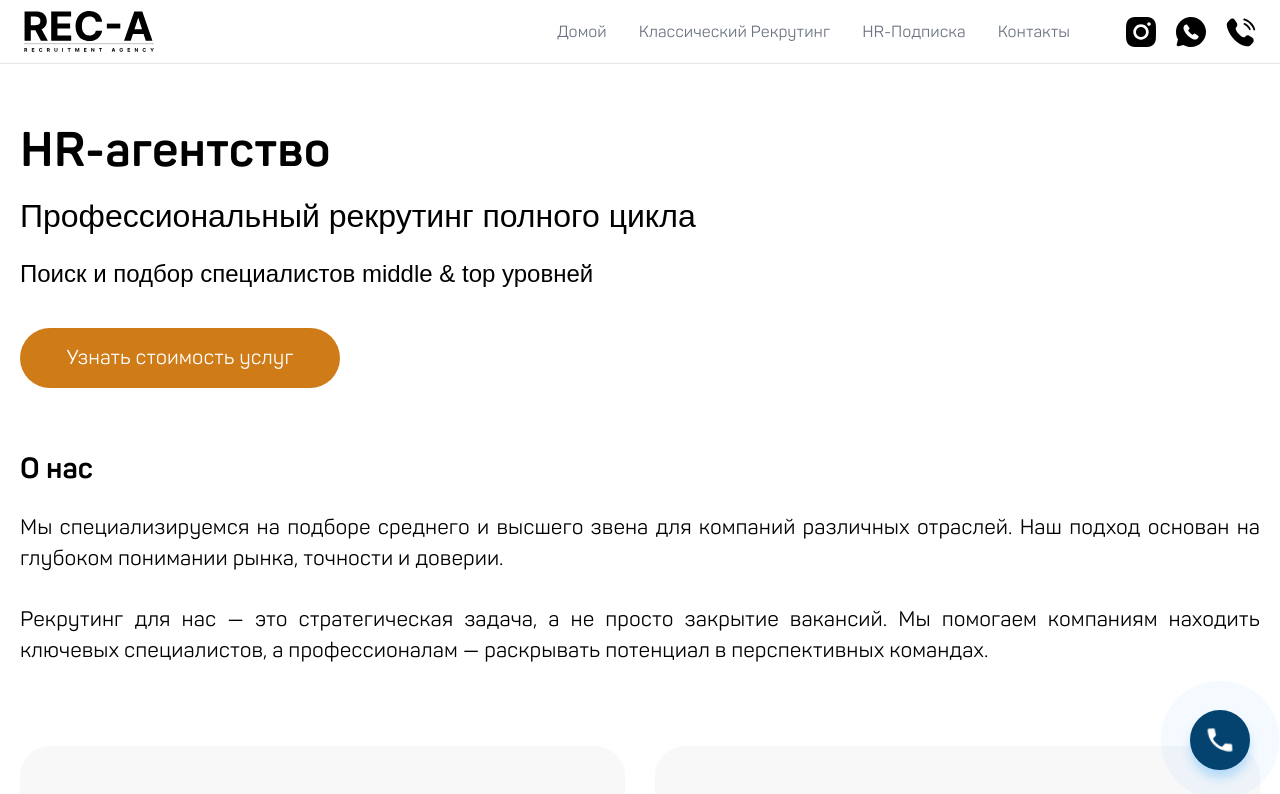
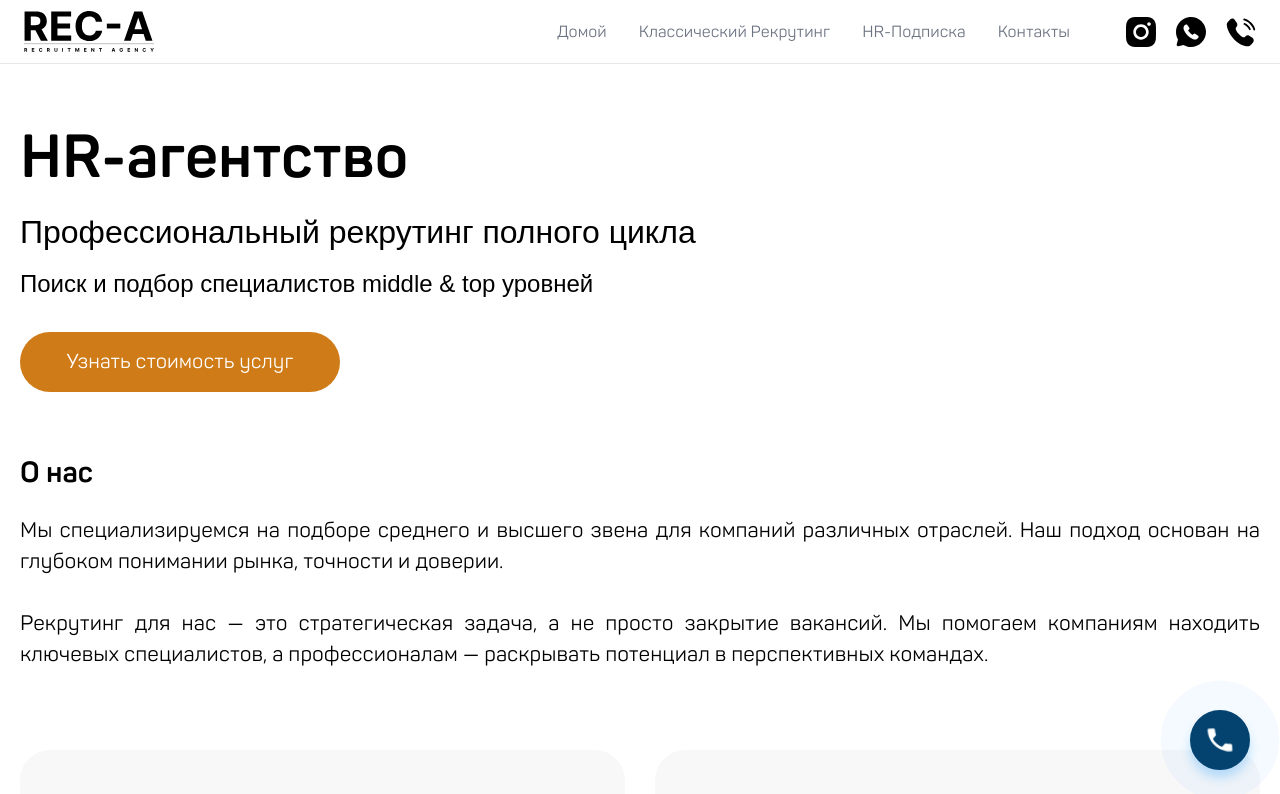
Before and after one commit to olga1124/RECA.KZ, a Next.js app: page / in a window 1280 px wide. Shown: the top 794 px of the page. Built offline with nearby package versions, Linux system fonts and the light colour scheme.

Commit message:
Update globals.css

```diff
--- a/src/assets/styles/globals.css
+++ b/src/assets/styles/globals.css
@@ -187,7 +187,7 @@ p {
     text-align: center; */
 
     h1 {
-        font-size: clamp(28px, 6vw, 48px);
+        font-size: clamp(32px, 6vw, 60px);
         line-height: 130%;
         /* text-transform: uppercase; */
         color: #000;
@@ -210,7 +210,7 @@ p {
     }
     p.hero-descr-low {
         font-size: clamp(18px, 4vw, 24px);
-        line-height: 48px;
+        line-height: 150%;
         font-family: Arial, Helvetica, sans-serif;
     }
     .hero-cta {
```
